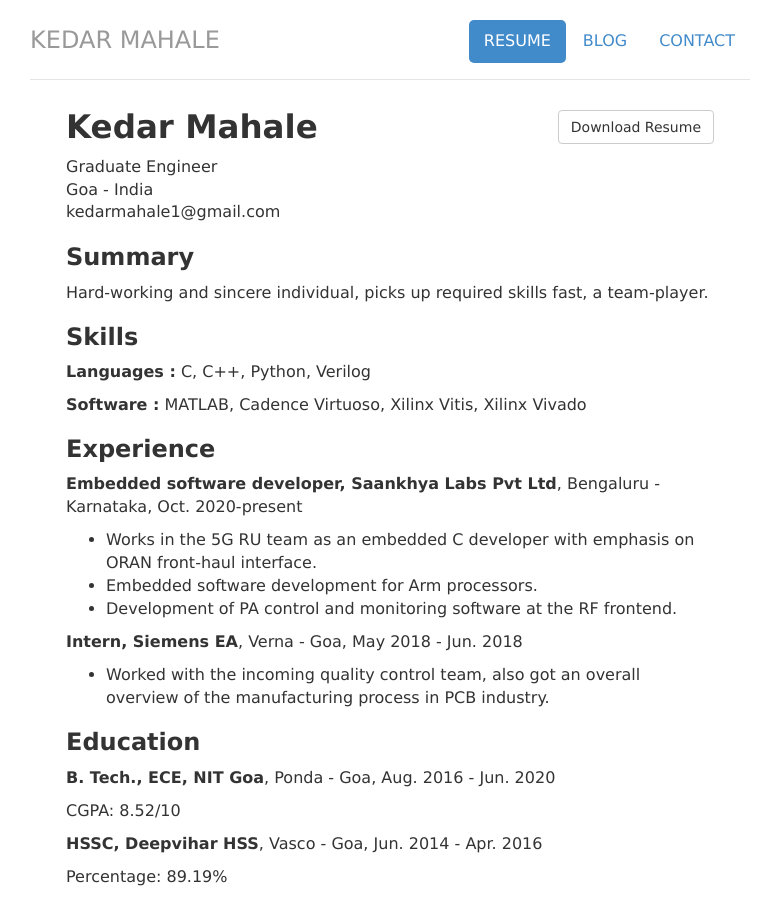
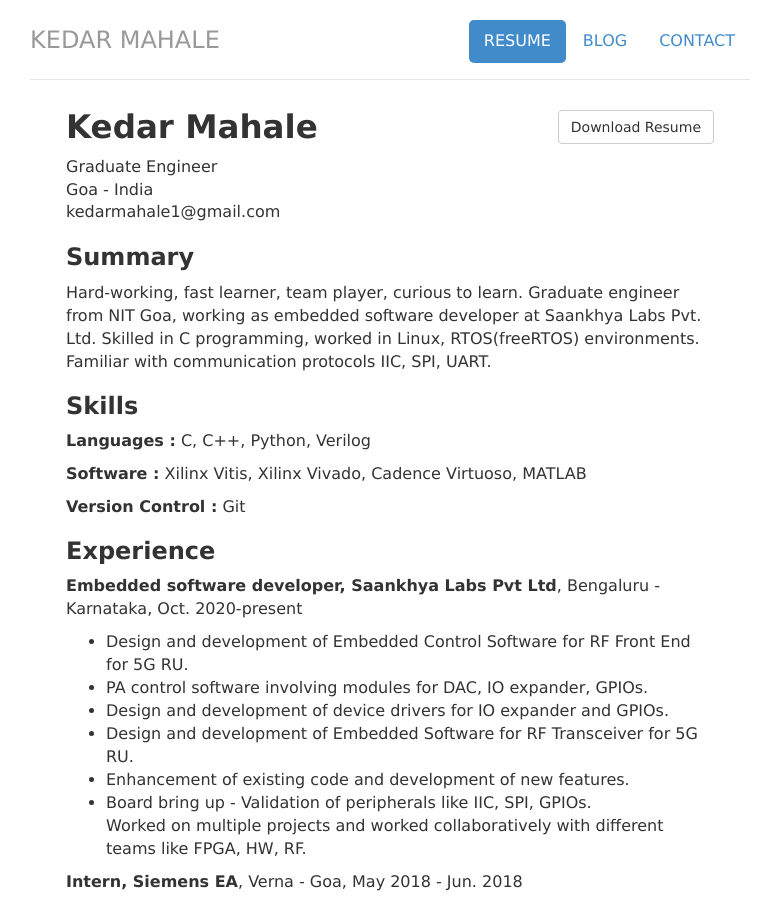
Before and after one commit to kedarmahale/kedarmahale.github.io, a Jekyll site: the page built from cv/index.html, in a window 1280 px wide and 900 px high. Shown: the whole window, without its empty margins (250-1012 px from the left). Built offline with Jekyll 4.4.1, drawn with Linux system fonts in a browser that asks for light colours.

Commit message:
Updated Resume

```diff
--- a/cv/index.html
+++ b/cv/index.html
@@ -21,18 +21,27 @@ description: Current Resume for Kedar Mahale.
 		</div>
 
 		<h3>Summary</h3>
-		<p>Hard-working and sincere individual, picks up required skills fast, a team-player.</p>
+		<p>Hard-working, fast learner, team player, curious to learn. Graduate engineer from NIT Goa, working as embedded
+			software developer at Saankhya Labs Pvt. Ltd. Skilled in C programming, worked in Linux, RTOS(freeRTOS) environments.
+			Familiar with communication protocols IIC, SPI, UART.</p>
 
 		<h3>Skills</h3>
 			<p><strong>Languages :</strong> C, C++, Python, Verilog</p>
-			<p><strong>Software :</strong> MATLAB, Cadence Virtuoso, Xilinx Vitis, Xilinx Vivado</p>
+			<p><strong>Software :</strong> Xilinx Vitis, Xilinx Vivado, Cadence Virtuoso, MATLAB</p>
+			<p><strong>Version Control :</strong> Git</p>
 
 		<h3>Experience</h3>
 		<p><strong>Embedded software developer, Saankhya Labs Pvt Ltd</strong>, Bengaluru - Karnataka, Oct. 2020-present</p>
 		<ul>
-			<li>Works in the 5G RU team as an embedded C developer with emphasis on ORAN front-haul interface.</li>
-			<li>Embedded software development for Arm processors.</li>
-			<li>Development of PA control and monitoring software at the RF frontend.</li>
+			<li>Design and development of Embedded Control Software for RF Front End for 5G RU.
+				<li>PA control software involving modules for DAC, IO expander, GPIOs.</li>
+				<li>Design and development of device drivers for IO expander and GPIOs.</li>
+			</li>
+			<li>Design and development of Embedded Software for RF Transceiver for 5G RU.
+				<li>Enhancement of existing code and development of new features.</li>
+				<li>Board bring up - Validation of peripherals like IIC, SPI, GPIOs.</li>
+				Worked on multiple projects and worked collaboratively with different teams like FPGA, HW, RF.
+			</li>
 		</ul>
 
 		<p><strong>Intern, Siemens EA</strong>, Verna - Goa, May 2018 - Jun. 2018</p>
```
